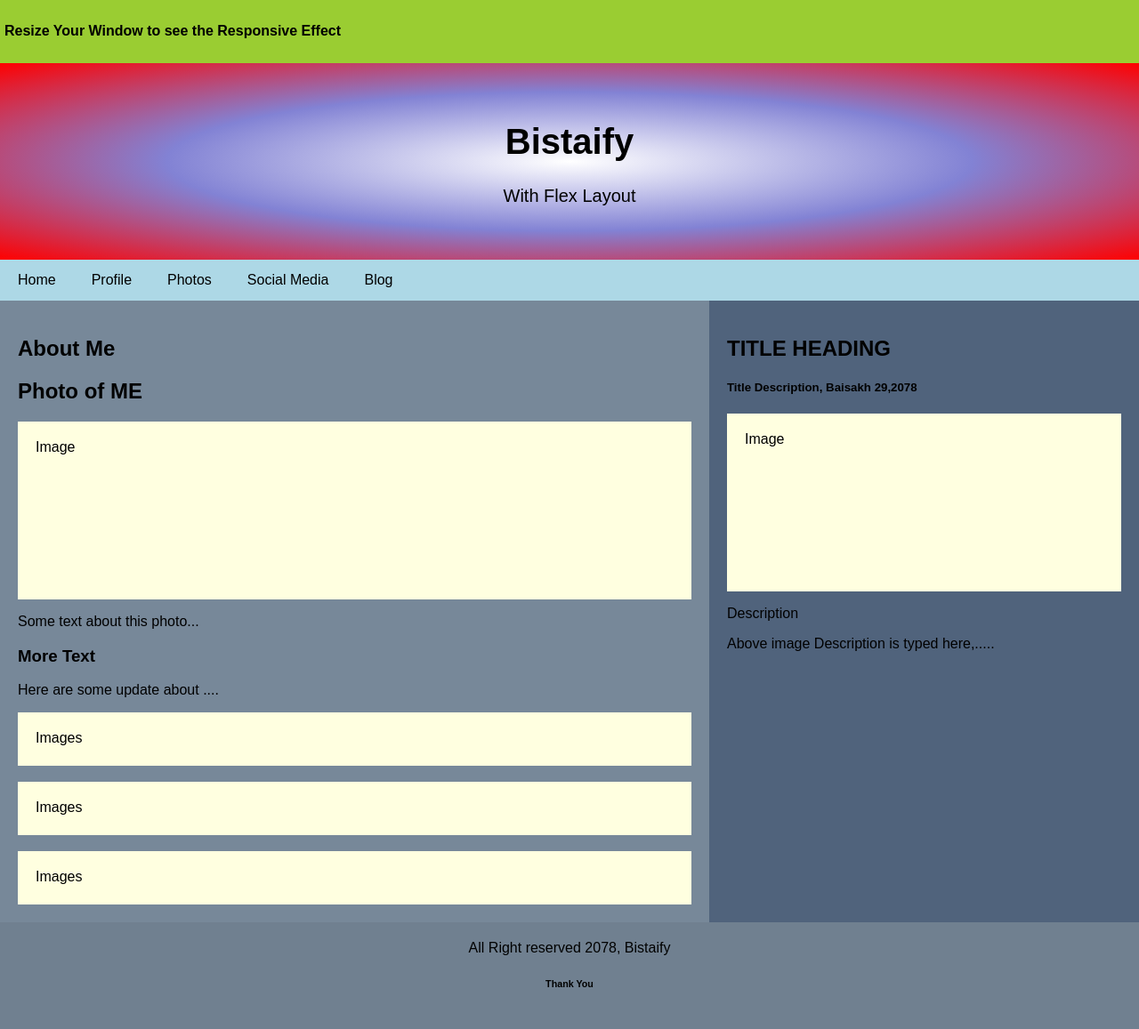
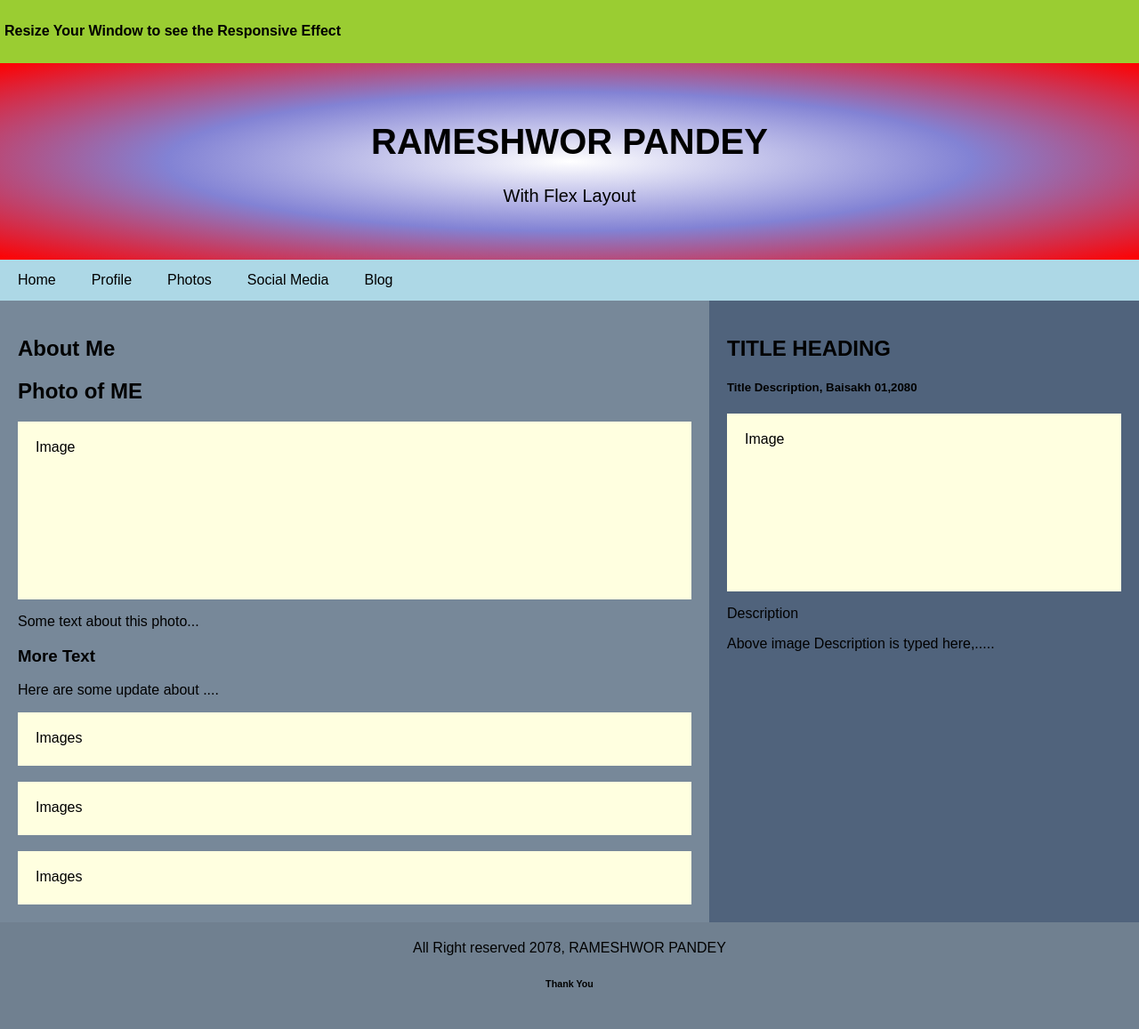
Before and after one commit to pandey2011/kbsrndemo, a plain HTML site: page index.html in a window 1280 px wide. Shown: the whole page at 89% size. Drawn offline with Linux system fonts and the light colour scheme.

Commit message:
Update index.html

```diff
--- a/index.html
+++ b/index.html
@@ -2,7 +2,7 @@
 <html>
     <head>
         <link rel="stylesheet" href="style.css">
-        <title>Bistaify</title>
+        <title>RAMESHWOR PANDEY</title>
     </head>
     <body>
         <!--Note-->
@@ -12,7 +12,7 @@
         </div>
         <!--Header-->
         <div class="header">
-            <h1>Bistaify</h1>
+            <h1>RAMESHWOR PANDEY</h1>
             <p>With Flex Layout</p>
         </div>
 
@@ -39,7 +39,7 @@
             </div>
         <div class="main">
             <h2>TITLE HEADING</h2>
-            <h5>Title Description, Baisakh 29,2078</h5>
+            <h5>Title Description, Baisakh 01,2080</h5>
             <div class="fakeimg" style="height: 200px;">Image</div>
             <p>Description</p>
             <p>Above image Description is typed here,.....</p>
@@ -47,7 +47,7 @@
         </div>
 
         <!--Footer-->
-        <div class="footer">All Right reserved 2078, Bistaify
+        <div class="footer">All Right reserved 2078, RAMESHWOR PANDEY
             <h6>Thank You</h6>
         </div>
     </body>
```
